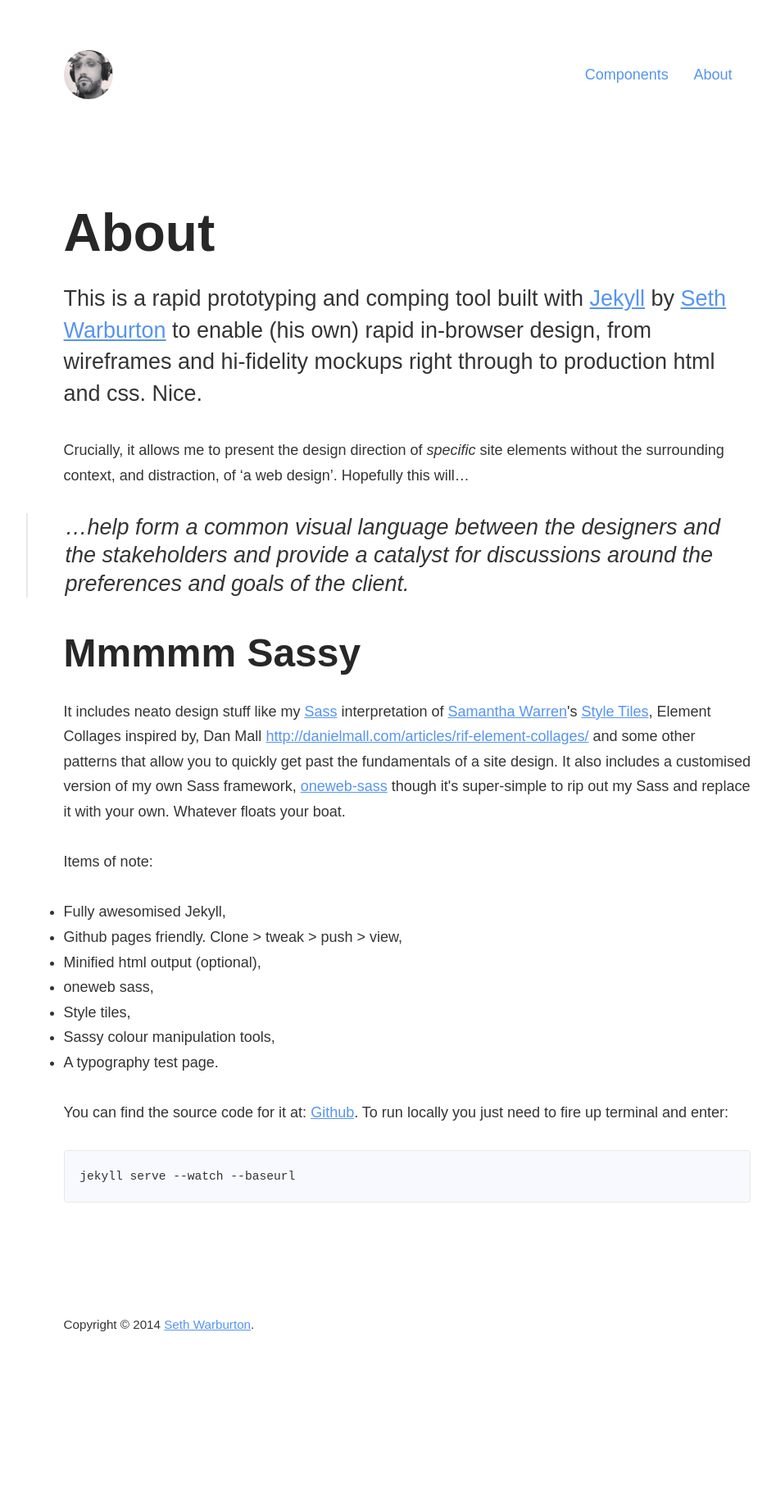
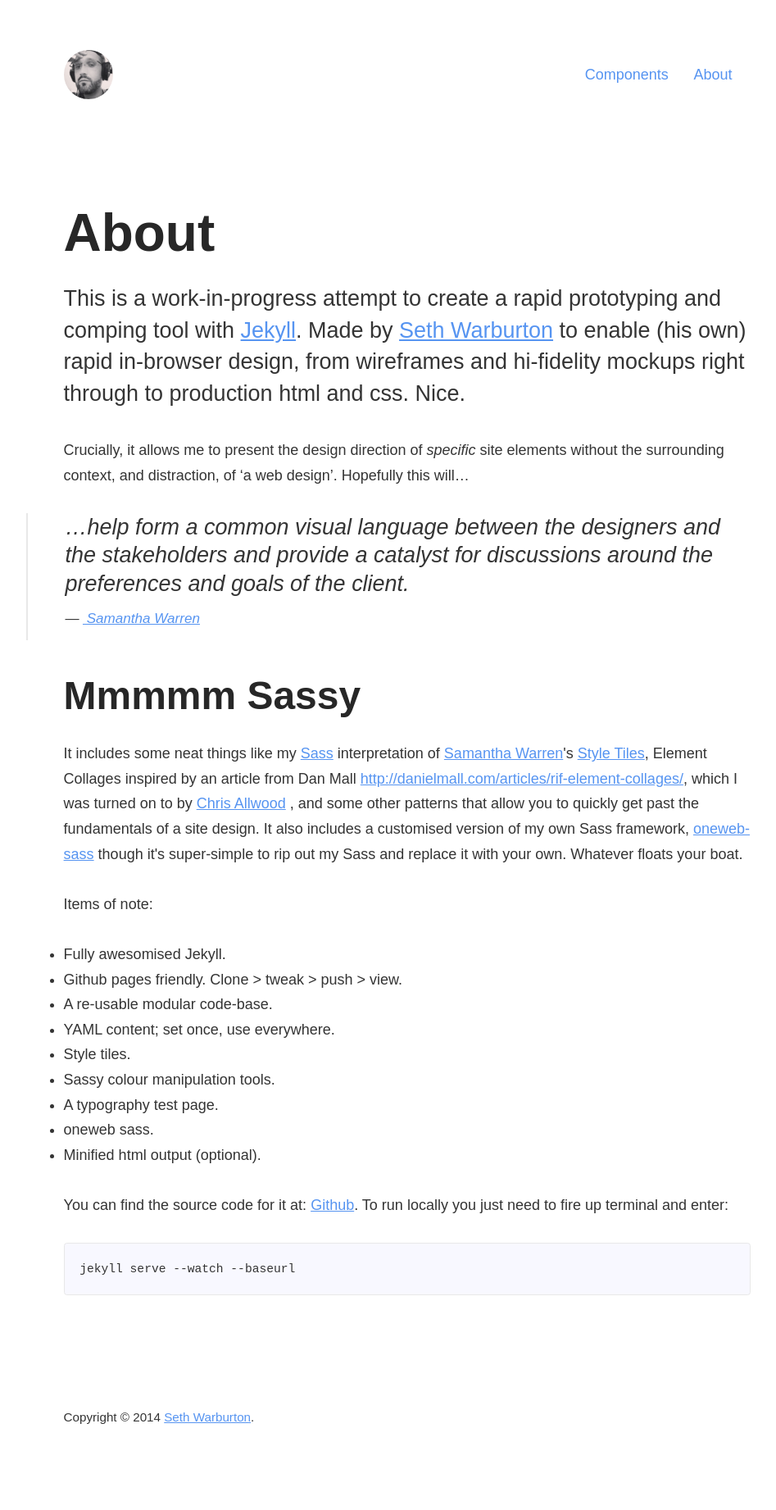
Before and after one commit to nternetinspired/jekyll-design, a Jekyll site: the page built from index.html, in a window 1280 px wide. Shown: the whole page at 82% size, without its empty margins (143-1090 px from the left). Built offline with Jekyll 4.4.1, drawn with Linux system fonts in a browser that asks for light colours; before the commit the page ends 1729 px from its top, so only the background shows below that.

Commit message:
content tweaks

```diff
--- a/_sass/elements/_typography.scss
+++ b/_sass/elements/_typography.scss
@@ -65,7 +65,7 @@ blockquote {
 cite {
     color: $root-color;
     display: block;
-    margin-top: spacer(2, $scale-down2);
+//    margin-top: spacer(2, $scale-down2);
     @include set-type(4, $scale-down2);
 
     &:before {
--- a/_sass/views/_element-collage-1.scss
+++ b/_sass/views/_element-collage-1.scss
@@ -113,7 +113,7 @@ $color-swatch: (
             background: transparentize(#c8403d, .2);
             padding: spacer(2) spacer(4) spacer(2) spacer(6);
             position: absolute;
-        //    max-width: 36em;
+            max-width: 28em;
 
             right: 0;
             bottom: 0;
--- a/index.html
+++ b/index.html
@@ -3,9 +3,10 @@ layout: page
 title: About
 ---
 
-<p class="intro">This is a rapid prototyping and comping tool built with <a href="//jekyllrb.com">
-    Jekyll</a> by <a href="//twitter.com/nternetinspired">Seth Warburton</a> to
-    enable (his own) rapid in-browser design, from wireframes and hi-fidelity mockups right through to
+<p class="intro">This is a work-in-progress attempt to create a rapid prototyping
+    and comping tool with <a href="//jekyllrb.com">Jekyll</a>. Made by
+    <a href="//twitter.com/nternetinspired">Seth Warburton</a> to enable (his own)
+    rapid in-browser design, from wireframes and hi-fidelity mockups right through to
     production html and css. Nice.</p>
 
 <p>
@@ -18,13 +19,17 @@ title: About
     …help form a common visual language between the designers and the stakeholders
     and provide a catalyst for discussions around the preferences and goals of
     the client.
+    <cite><a href="//twitter.com/samanthatoy">
+    Samantha Warren</a></cite>
 </blockquote>
 
 <h2>Mmmmm Sassy</h2>
-<p>It includes neato design stuff like my <a href="//sass-lang.com/">Sass</a>
+<p>It includes some neat things like my <a href="//sass-lang.com/">Sass</a>
     interpretation of <a href="//twitter.com/samanthatoy">
     Samantha Warren</a>'s <a href="//styletil.es/">Style Tiles</a>, Element Collages
-    inspired by, Dan Mall <a href="http://danielmall.com/articles/rif-element-collages/">http://danielmall.com/articles/rif-element-collages/</a>
+    inspired by an article from Dan Mall <a href="http://danielmall.com/articles/rif-element-collages/">
+    http://danielmall.com/articles/rif-element-collages/</a>, which I was turned
+    on to by <a href="https://twitter.com/_cdja">Chris Allwood</a> ,
     and some other patterns that allow you to quickly get past the fundamentals of
     a site design. It also includes a customised version of my own Sass framework,
     <a href="//github.com/nternetinspired/oneweb-sass/tree/master">oneweb-sass</a>
@@ -33,13 +38,15 @@ title: About
 
 <p>Items of note:</p>
 <ul>
-    <li>Fully awesomised Jekyll,</li>
-    <li>Github pages friendly. Clone > tweak > push > view,</li>
-    <li>Minified html output (optional),</li>
-    <li>oneweb sass,</li>
-    <li>Style tiles,</li>
-    <li>Sassy colour manipulation tools,</li>
+    <li>Fully awesomised Jekyll.</li>
+    <li>Github pages friendly. Clone > tweak > push > view.</li>
+    <li>A re-usable modular code-base.</li>
+    <li>YAML content; set once, use everywhere.</li>
+    <li>Style tiles.</li>
+    <li>Sassy colour manipulation tools.</li>
     <li>A typography test page.</li>
+    <li>oneweb sass.</li>
+    <li>Minified html output (optional).</li>
 </ul>
 
 <p>You can find the source code for it at: <a href="//github.com/nternetinspired/jekyll-design">Github</a>.
```
